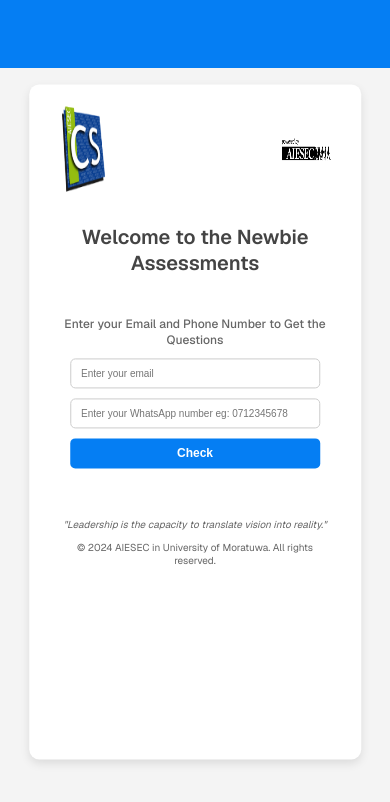
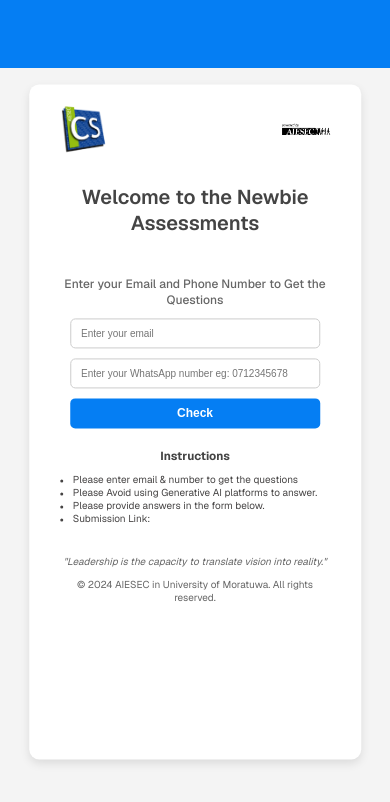
Before and after one commit to dilumin/task, a Next.js app: page / in a window 390 px wide. Shown: the top 802 px of the page. Built offline with nearby package versions, Linux system fonts and the light colour scheme.

Commit message:
instructioons added

```diff
--- a/src/app/Task.css
+++ b/src/app/Task.css
@@ -226,12 +226,42 @@
     text-align: left; /* Align text to the left */
   }
 
+  .con-instruction{
+    color: rgb(70, 68, 68);
+    display: flex;
+    justify-content: center;
+  }
+  .con-instruction p{
+    font-size: 16px;
+    font-weight: 500;
+    color: #666;
+    text-align: center;
+  }
+
+  @media screen and (max-width: 768px) {
+    .con-instruction{
+      font-size: 12px;
+    }
+
+  }
+  @media screen and (max-width:400px) {
+    .con-instruction{
+      font-size: 10px;
+    }
+
+  }
+
+  .con-instruction h3 {
+    color: #444;
+    text-align: center;
+    margin-bottom: 10px;
+  }
   .questions-block h3 {
-    margin-top: 0; /* Remove default margin for better spacing */
-    margin-bottom: 15px; /* Add space below the heading */
-    font-size: 18px; /* Slightly larger font size */
-    color: #333; /* Darker text color for readability */
-    font-weight: bold; /* Emphasize the heading */
+    margin-top: 0;
+    margin-bottom: 15px;
+    font-size: 18px;
+    color: #333;
+    font-weight: bold;
   }
 
   .questions-block ul {
@@ -470,3 +500,18 @@
   0% { transform: rotate(0deg); }
   100% { transform: rotate(360deg); }
 }
+
+.logo img {
+  display: block; /* Prevent inline spacing issues */
+  max-width: 90px; /* Make the image responsive */
+  height: auto; /* Maintain aspect ratio */
+  aspect-ratio: 1 / 1; /* Enforce 1:1 aspect ratio */
+  object-fit: contain; /* Ensure the image fits within its container */
+}
+
+@media (max-width: 768px) {
+  .logo img {
+    width: 50px; /* Adjust size for smaller screens */
+    height: 50px; /* Maintain 1:1 ratio */
+  }
+}
--- a/src/app/Task.jsx
+++ b/src/app/Task.jsx
@@ -68,14 +68,14 @@
       </div>
       <div className="content">
         <div className="logo">
-        <Image
+        <img
           src="/cs.png"
           alt="CS Logo"
           width={90}
           height={90}
           sizes="(max-width: 768px) 60px, 60px"
         />
-        <Image
+        <img
           src="/aiesec.png"
           alt="AIESEC Logo"
           width={250}
@@ -117,6 +117,18 @@
             )}
           </div>
         </div>
+        <div className="con-instruction">
+          <div className="instructions">
+            <h3>Instructions</h3>
+            {/* <p style={{marginTop:"5px", marginBottom:"5px"}}>Please read the following instructions carefully </p> */}
+            <ul>
+              <li>Please enter email & number to get the questions</li>
+              <li>Please Avoid using Generative AI platforms to answer.</li>
+              <li>Please provide answers in the form below.</li>
+              <li>Submission Link:</li>
+            </ul>
+          </div>
+        </div>
         <div className="foot-con">
           <div className="footer">
             <p className="quote">
```
